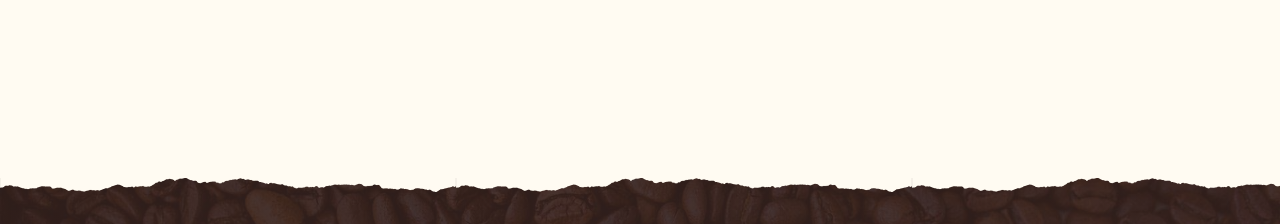
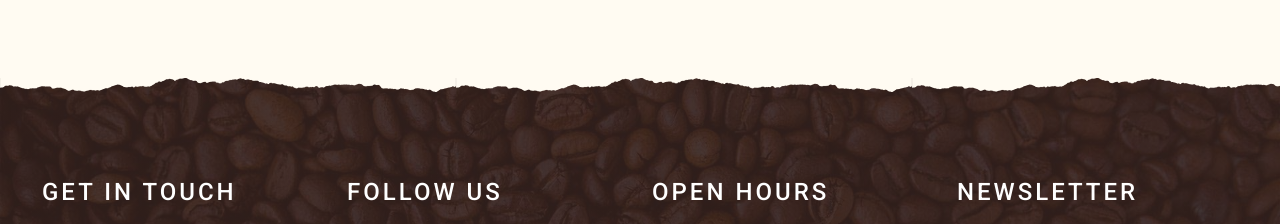
Before and after one commit to OsamaEid1/Coffee-Shop, a plain HTML site: page contact.html in a window 1280 px wide. Shown: the part 1591-1815 px from the top of the page. Drawn offline with nearby package versions, Linux system fonts and the light colour scheme; a web font is replaced by a local one.

Commit message:
Update contact.html

```diff
--- a/contact.html
+++ b/contact.html
@@ -139,7 +139,7 @@
     <!-- End Contact -->
 
     <!-- Start Footer -->
-   <footer>
+   <footer style="margin-top: 0;">
         <div class="row">
             <div class="col-md-6 col-lg-3 mb-5 mb-lg-0">
                 <h4>GET IN TOUCH</h4>
```
